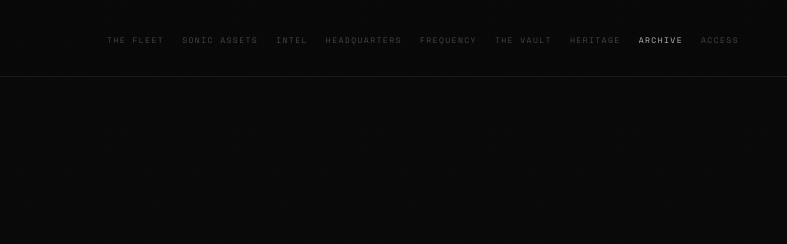
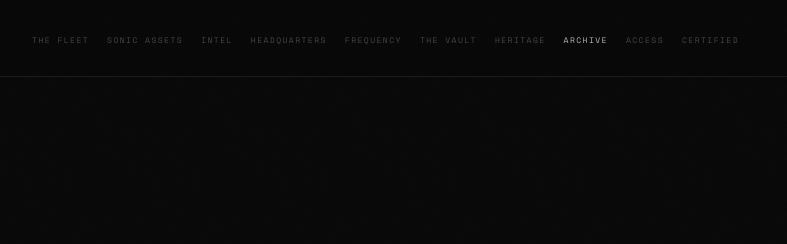
Before and after one commit to 3percentglobal/3PG, a plain HTML site: page archive.html in a window 1280 px wide. Shown: the top 244 px of the page, 493-1280 px from the left. Drawn offline with nearby package versions, Linux system fonts and the light colour scheme.

Commit message:
Update archive.html7.2

```diff
--- a/archive.html
+++ b/archive.html
@@ -91,9 +91,9 @@ body::after{content:'';position:fixed;inset:0;pointer-events:none;z-index:9998;o
 <div class="mobile-menu" id="mob-menu">
   <button class="mob-close" onclick="closeMob()">&#10005; Close</button>
   <a href="index.html" onclick="closeMob()">Home</a>
-  <a href="fleet.html" onclick="closeMob()">The Fleet</a><a href="sonic.html" onclick="closeMob()">Sonic Assets</a><a href="intel.html" onclick="closeMob()">Intel</a><a href="headquarters.html" onclick="closeMob()">Headquarters</a><a href="frequency.html" onclick="closeMob()">Frequency</a><a href="vault.html" onclick="closeMob()">The Vault</a><a href="heritage.html" onclick="closeMob()">Heritage</a><a href="archive.html" onclick="closeMob()">Archive</a><a href="access.html" onclick="closeMob()">Access</a>
+  <a href="fleet.html" onclick="closeMob()">The Fleet</a><a href="sonic.html" onclick="closeMob()">Sonic Assets</a><a href="intel.html" onclick="closeMob()">Intel</a><a href="headquarters.html" onclick="closeMob()">Headquarters</a><a href="frequency.html" onclick="closeMob()">Frequency</a><a href="vault.html" onclick="closeMob()">The Vault</a><a href="heritage.html" onclick="closeMob()">Heritage</a><a href="archive.html" onclick="closeMob()">Archive</a><a href="access.html" onclick="closeMob()">Access</a><a href="https://tms.3percent.global" target="_blank" onclick="closeMob()">Certified</a>
 </div>
-<nav><a href="index.html" class="nav-logo"><img src="logo.png" alt="3PG"><span class="nav-name">3PG</span></a><ul class="nav-links"><li><a href="fleet.html">The Fleet</a></li><li><a href="sonic.html">Sonic Assets</a></li><li><a href="intel.html">Intel</a></li><li><a href="headquarters.html">Headquarters</a></li><li><a href="frequency.html">Frequency</a></li><li><a href="vault.html">The Vault</a></li><li><a href="heritage.html">Heritage</a></li><li><a href="archive.html" class="active">Archive</a></li><li><a href="access.html">Access</a></li></ul><button class="hamburger" id="mob-btn" onclick="toggleMob()"><span></span><span></span><span></span></button></nav>
+<nav><a href="index.html" class="nav-logo"><img src="logo.png" alt="3PG"><span class="nav-name">3PG</span></a><ul class="nav-links"><li><a href="fleet.html">The Fleet</a></li><li><a href="sonic.html">Sonic Assets</a></li><li><a href="intel.html">Intel</a></li><li><a href="headquarters.html">Headquarters</a></li><li><a href="frequency.html">Frequency</a></li><li><a href="vault.html">The Vault</a></li><li><a href="heritage.html">Heritage</a></li><li><a href="archive.html" class="active">Archive</a></li><li><a href="access.html">Access</a></li><li><a href="https://tms.3percent.global" target="_blank">Certified</a></li></ul><button class="hamburger" id="mob-btn" onclick="toggleMob()"><span></span><span></span><span></span></button></nav>
 <div class="page-hero"><div class="phc"><div class="page-label">08 &mdash; Archive</div><h1 class="page-title">Ar-<br>chive</h1><p class="page-subtitle">The Record &middot; The Documents &middot; The Moments</p></div></div>
 
 <div class="cw">
```
